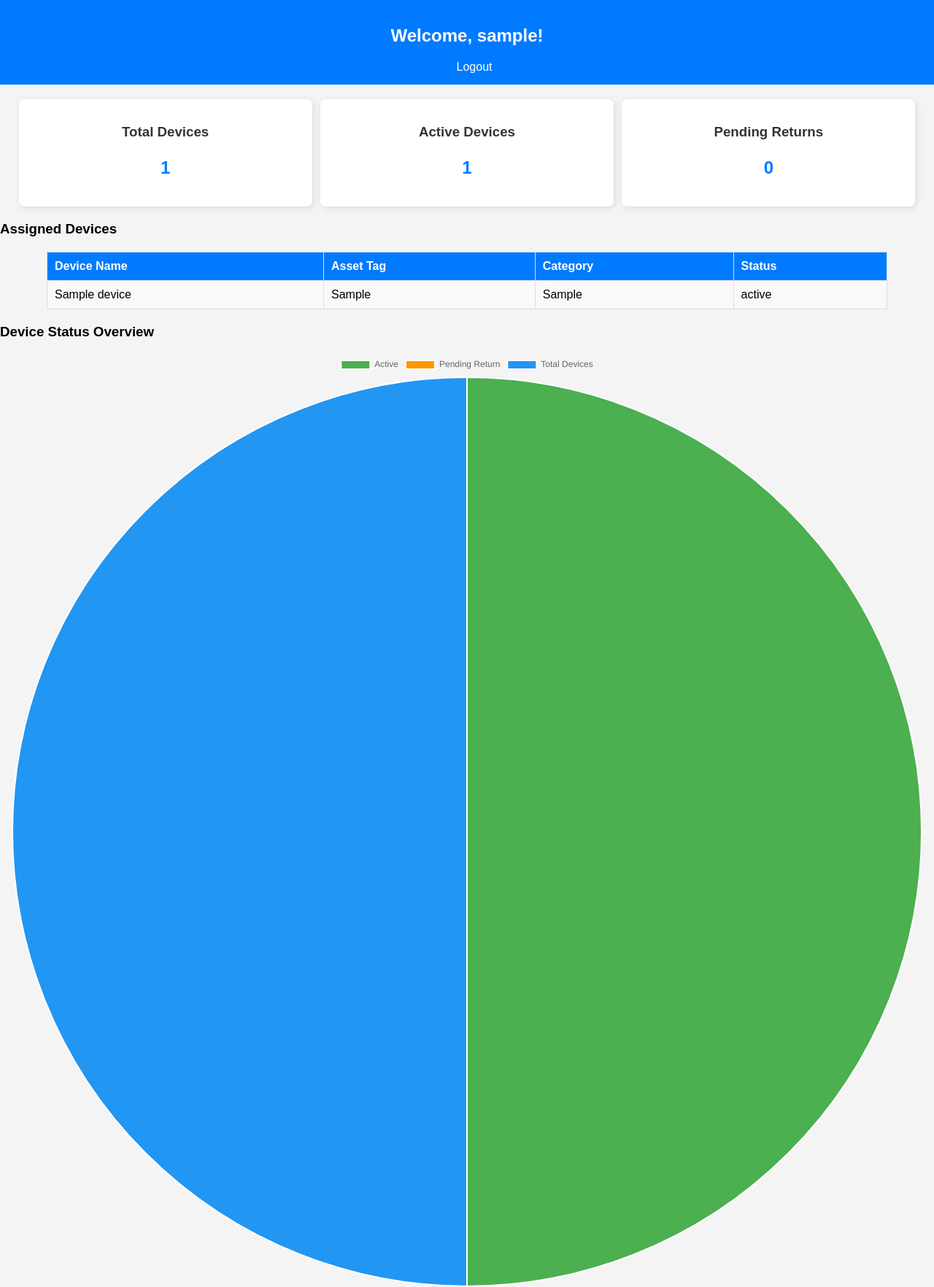
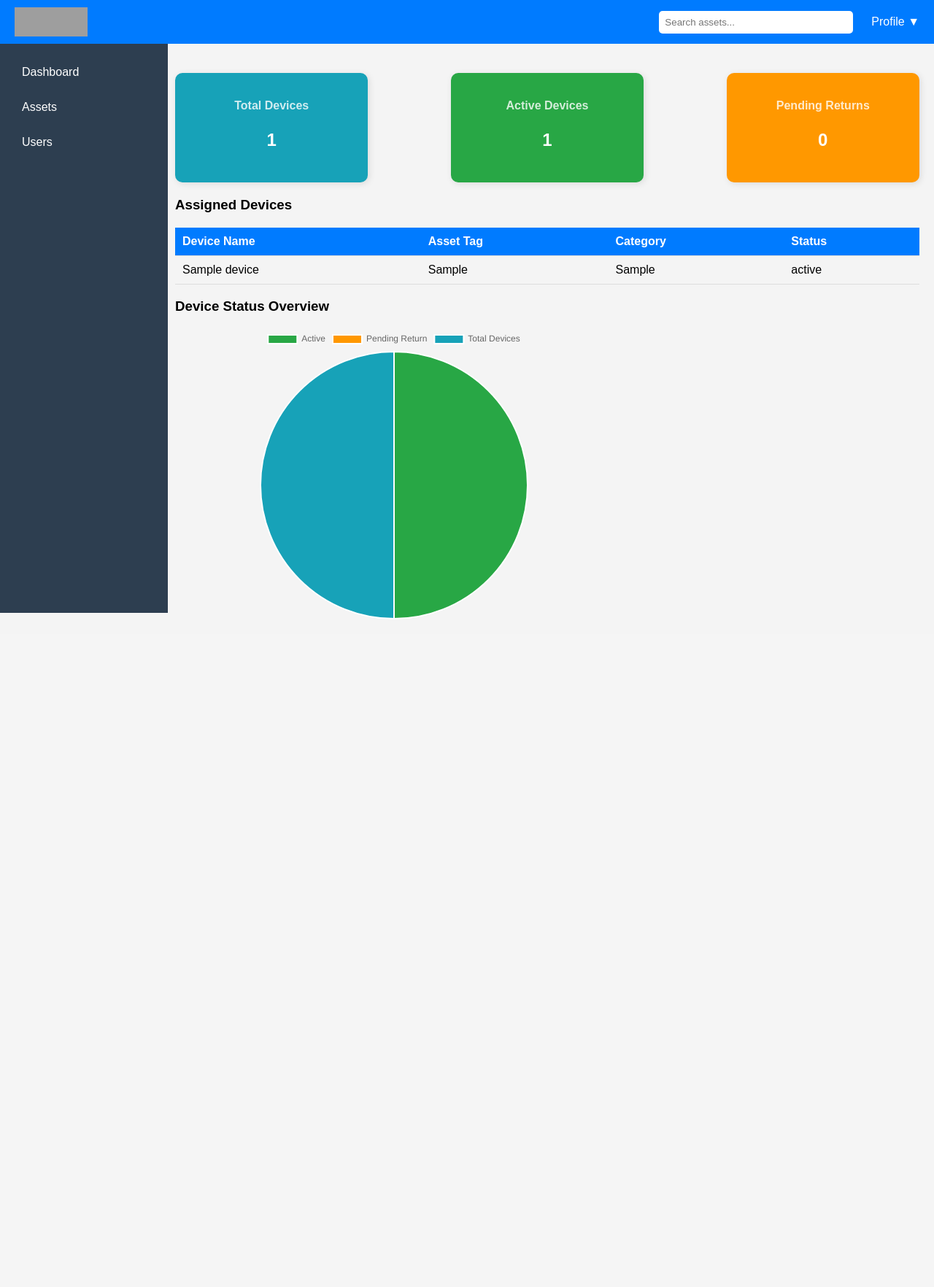
Before and after one commit to Lflores15/CEC-IT-Management, a PHP site: page /Forms/Dashboard/dashboard.php in a window 1280 px wide. Shown: the whole page at 73% size. After the commit the page ends 847 px from the top, so only its background shows below. Run offline with PHP 8.4, Linux system fonts and the light colour scheme; the visitor is signed in with stand-in values (Sample User, id 1); tables that the repository leaves empty or names only in its code hold one stand-in row (values such as "Sample post"); data that the repository does not hold is empty; grey boxes are pictures that could not be loaded.

Commit message:
Mainpage styling and scripts

```diff
--- /dev/null
+++ b/Assets/script.js
@@ -0,0 +1,56 @@
+document.addEventListener("DOMContentLoaded", function () {
+    const profileBtn = document.querySelector(".profile-btn");
+    const profileDropdown = document.querySelector(".profile-dropdown");
+
+    if (profileBtn) {
+        profileBtn.addEventListener("click", function (event) {
+            event.stopPropagation(); // Prevents immediate closing
+            profileDropdown.classList.toggle("active");
+        });
+    }
+
+    // Close dropdown when clicking outside
+    document.addEventListener("click", function (event) {
+        if (!profileDropdown.contains(event.target)) {
+            profileDropdown.classList.remove("active");
+        }
+    });
+});
+
+document.addEventListener("DOMContentLoaded", function () {
+    const filterName = document.getElementById("filter-name");
+    const filterTag = document.getElementById("filter-tag");
+    const filterCategory = document.getElementById("filter-category");
+    const filterStatus = document.getElementById("filter-status");
+    const tableRows = document.querySelectorAll("#device-table tbody tr");
+
+    function filterTable() {
+        const nameValue = filterName.value.toLowerCase();
+        const tagValue = filterTag.value.toLowerCase();
+        const categoryValue = filterCategory.value.toLowerCase();
+        const statusValue = filterStatus.value.toLowerCase();
+
+        tableRows.forEach(row => {
+            const name = row.cells[0].textContent.toLowerCase();
+            const tag = row.cells[1].textContent.toLowerCase();
+            const category = row.cells[2].textContent.toLowerCase();
+            const status = row.cells[3].textContent.toLowerCase();
+
+            const nameMatch = name.includes(nameValue);
+            const tagMatch = tag.includes(tagValue);
+            const categoryMatch = categoryValue === "" || category.includes(categoryValue);
+            const statusMatch = statusValue === "" || status.includes(statusValue);
+
+            if (nameMatch && tagMatch && categoryMatch && statusMatch) {
+                row.style.display = "";
+            } else {
+                row.style.display = "none";
+            }
+        });
+    }
+
+    filterName.addEventListener("input", filterTable);
+    filterTag.addEventListener("input", filterTable);
+    filterCategory.addEventListener("change", filterTable);
+    filterStatus.addEventListener("change", filterTable);
+});
--- a/Assets/styles.css
+++ b/Assets/styles.css
@@ -6,59 +6,241 @@ body {
     background-color: #f4f4f4;
 }
 
-/* Header */
-header {
+/* Top Navbar - Full Width */
+.top-navbar {
+    position: fixed;
+    top: 0;
+    left: 0;
+    width: 100%;
+    height: 60px;
     background: #007bff;
     color: white;
-    padding: 15px;
-    text-align: center;
+    display: flex;
+    align-items: center;
+    padding: 0 20px;
+    z-index: 1000;
 }
 
-header a {
+/* Left Side (Logo) */
+.top-navbar .logo {
+    height: 40px;
+    margin-right: auto; /* Pushes the rest of navbar to the right */
+}
+
+/* Right Side (Search + Profile Dropdown) */
+.navbar-right {
+    display: flex;
+    align-items: center;
+    gap: 15px; /* Spacing between elements */
+}
+
+/* Search Bar */
+.top-navbar input {
+    padding: 8px;
+    width: 250px;
+    border: none;
+    border-radius: 5px;
+}
+
+/* Profile Dropdown */
+.profile-dropdown {
+    position: relative;
+    margin-right: 30px;
+}
+
+/* Profile Button */
+.profile-btn {
+    background: none;
+    color: white;
+    border: none;
+    cursor: pointer;
+    font-size: 16px;
+    padding: 10px;
+    display: flex;
+    align-items: center;
+}
+
+/* Dropdown Content */
+.profile-dropdown-content {
+    display: none;
+    position: absolute;
+    top: 100%;
+    right: 0;
+    background: white;
+    min-width: 160px;
+    box-shadow: 0px 8px 16px rgba(0, 0, 0, 0.2);
+    z-index: 1000;
+    border-radius: 5px;
+}
+
+/* Ensure Dropdown Stays Within Screen */
+@media (max-width: 768px) {
+    .profile-dropdown-content {
+        left: auto;
+        right: 10px;
+    }
+}
+
+/* Dropdown Links */
+.profile-dropdown-content a {
+    color: #333;
+    padding: 12px;
+    display: block;
+    text-decoration: none;
+    font-size: 14px;
+}
+
+/* Hover Effect */
+.profile-dropdown-content a:hover {
+    background: #007bff;
+    color: white;
+}
+
+/* Show Dropdown on Click */
+.profile-dropdown.active .profile-dropdown-content {
+    display: block;
+}
+
+/* Sidebar */
+.sidebar {
+    position: fixed;
+    top: 60px;
+    width: 200px;
+    height: calc(100% - 60px);
+    background: #2d3e50;
+    color: white;
+    padding: 20px;
+    display: flex;
+    flex-direction: column;
+    padding-right: 10px;
+}
+
+/* Sidebar Links */
+.sidebar h2 {
+    text-align: center;
+    margin-bottom: 20px;
+}
+
+.sidebar a {
     color: white;
     text-decoration: none;
-    margin-left: 20px;
+    padding: 10px;
+    display: block;
+    margin-bottom: 10px;
+    border-radius: 5px;
 }
 
-/* Dashboard Stats */
-.dashboard {
-    display: flex;
-    justify-content: space-around;
-    margin: 20px;
-    flex-wrap: wrap;
+.sidebar a:hover {
+    background: #0056b3;
 }
 
-.stat-box {
+/* Main Content */
+.main-content {
+    margin-top: 80px;
+    margin-left: 220px;
+    padding: 20px;
+}
+
+/* Dashboard Cards */
+.dashboard-cards {
+    display: flex;
+    justify-content: space-between;
+    flex-wrap: wrap;
+    margin-bottom: 20px;
+}
+
+.card {
     background: white;
-    padding: 15px;
-    border-radius: 8px;
+    padding: 20px;
+    border-radius: 10px;
+    width: 22%;
     box-shadow: 2px 2px 10px rgba(0, 0, 0, 0.1);
     text-align: center;
-    width: 30%;
+    color: white;
 }
 
-.stat-box h3 {
-    margin-bottom: 10px;
-    color: #333;
+/* Stat Box Colors */
+.card.total {
+    background: #17a2b8;
 }
 
-.stat-box p {
-    font-size: 1.5em;
-    font-weight: bold;
-    color: #007bff;
+.card.active {
+    background: #28a745;
 }
 
-/* Table Styles */
+.card.pending {
+    background: #ff9800;
+}
+
+.card.licenses {
+    background: #d81b60;
+}
+
+/* Text Inside Cards */
+.card h3 {
+    font-size: 16px;
+    opacity: 0.8;
+}
+
+.card p {
+    font-size: 24px;
+    font-weight: bold;
+}
+
+/* General Table Styles */
 table {
-    width: 90%;
-    margin: 20px auto;
+    width: 100%;
     border-collapse: collapse;
-    background: white;
+    margin-top: 20px;
+}
+
+/* Device Table Styling */
+.device-table {
+    background: #ffffff;
+    border: 2px solid #007bff;
+}
+
+.device-table th {
+    background: #007bff;
+    color: white;
+    padding: 10px;
+}
+
+.device-table td {
+    padding: 10px;
+    border-bottom: 1px solid #ddd;
+    text-align: left;
+}
+
+.device-table tr:hover {
+    background: #f1f1f1;
+}
+
+/* User Table Styling */
+.user-table {
+    background: #ffffff;
+    border: 2px solid #28a745;
+}
+
+.user-table th {
+    background: #28a745;
+    color: white;
+    padding: 10px;
+}
+
+.user-table td {
+    padding: 10px;
+    border-bottom: 1px solid #ddd;
+    text-align: left;
+}
+
+.user-table tr:hover {
+    background: #e8f5e9;
 }
 
 th, td {
     padding: 10px;
-    border: 1px solid #ddd;
+    border-bottom: 1px solid #ddd;
     text-align: left;
 }
 
@@ -67,27 +249,41 @@ th {
     color: white;
 }
 
-tr:nth-child(even) {
-    background: #f9f9f9;
+tr:hover {
+    background: #f1f1f1;
 }
 
-tr:hover {
-    background: #e1f0ff;
+/* Logo Styling */
+img {
+    width: 100px;
+    height: 50px;
 }
 
 /* Responsive Design */
 @media (max-width: 768px) {
-    .dashboard {
+    .dashboard-cards {
         flex-direction: column;
         align-items: center;
     }
 
-    .stat-box {
+    .card {
         width: 80%;
         margin-bottom: 10px;
     }
 
-    table {
+    .sidebar {
         width: 100%;
+        height: auto;
+        position: relative;
+        top: 60px;
+    }
+
+    .main-content {
+        margin-left: 0;
+    }
+
+    .top-navbar {
+        width: 100%;
+        left: 0;
     }
 }
--- a/Forms/Dashboard/dashboard.php
+++ b/Forms/Dashboard/dashboard.php
@@ -1,8 +1,9 @@
 <?php
 session_start();
 require_once "../../PHP/config.php";
+require_once "../../includes/navbar.php";
 
-// ✅ Redirect to login if not logged in
+// Redirect to login if not logged in
 if (!isset($_SESSION["user_id"])) {
     header("Location: ../Login/login.php");
     exit();
@@ -10,9 +11,9 @@ if (!isset($_SESSION["user_id"])) {
 
 $user_id = $_SESSION["user_id"];
 $username = $_SESSION["username"];
-$emp_id = ["emp_id"];
+$emp_id = $_SESSION["emp_id"] ?? null; // Ensure $emp_id is correctly retrieved
 
-// ✅ Fetch user information from database
+// Fetch user information
 $stmt = $conn->prepare("SELECT email, role FROM Users WHERE user_id = ?");
 $stmt->bind_param("i", $user_id);
 $stmt->execute();
@@ -20,7 +21,7 @@ $stmt->bind_result($email, $role);
 $stmt->fetch();
 $stmt->close();
 
-// ✅ Fetch device statistics
+// Fetch device statistics
 $totalDevicesQuery = $conn->query("SELECT COUNT(*) as total FROM Devices");
 $activeDevicesQuery = $conn->query("SELECT COUNT(*) as active FROM Devices WHERE status = 'Active'");
 $pendingReturnQuery = $conn->query("SELECT COUNT(*) as pending FROM Devices WHERE status = 'Pending Return'");
@@ -29,7 +30,7 @@ $totalDevices = $totalDevicesQuery->fetch_assoc()["total"];
 $activeDevices = $activeDevicesQuery->fetch_assoc()["active"];
 $pendingReturns = $pendingReturnQuery->fetch_assoc()["pending"];
 
-// ✅ Fetch assigned devices
+// Fetch all devices
 $stmt = $conn->prepare("SELECT device_name, asset_tag, category, status FROM Devices");
 $stmt->execute();
 $result = $stmt->get_result();
@@ -38,50 +39,53 @@ $devices = [];
 while ($row = $result->fetch_assoc()) {
     $devices[] = $row;
 }
+
 $stmt->close();
+$conn->close();
 ?>
+
 <!DOCTYPE html>
 <html lang="en">
 <head>
     <meta charset="UTF-8">
     <meta name="viewport" content="width=device-width, initial-scale=1.0">
     <title>User Dashboard</title>
-    <link rel="stylesheet" href="../../assets/styles.css">
-    <script src="https://cdn.jsdelivr.net/npm/chart.js"></script> <!-- ✅ Chart.js -->
+    <link rel="stylesheet" href="../../Assets/styles.css">
+    <script src="https://cdn.jsdelivr.net/npm/chart.js"></script>
 </head>
 <body>
-    <header>
-        <h2>Welcome, <?php echo htmlspecialchars($username); ?>!</h2>
-        <a href="../Login/logout.php">Logout</a>
-    </header>
-
-    <section class="dashboard">
-        <div class="stat-box">
+        <!-- Stat Cards -->
+        <section class="dashboard-cards">
+            <div class="card total">
                 <h3>Total Devices</h3>
                 <p><?php echo $totalDevices; ?></p>
             </div>
-        <div class="stat-box">
+            <div class="card active">
                 <h3>Active Devices</h3>
                 <p><?php echo $activeDevices; ?></p>
             </div>
-        <div class="stat-box">
+            <div class="card pending">
                 <h3>Pending Returns</h3>
                 <p><?php echo $pendingReturns; ?></p>
             </div>
         </section>
 
+        <!-- Devices Table -->
         <section>
             <h3>Assigned Devices</h3>
             <?php if (empty($devices)) : ?>
                 <p>No assigned devices.</p>
             <?php else : ?>
                 <table>
+                    <thead>
                         <tr>
                             <th>Device Name</th>
                             <th>Asset Tag</th>
                             <th>Category</th>
                             <th>Status</th>
                         </tr>
+                    </thead>
+                    <tbody>
                         <?php foreach ($devices as $device) : ?>
                             <tr>
                                 <td><?php echo htmlspecialchars($device["device_name"]); ?></td>
@@ -90,16 +94,14 @@ $stmt->close();
                                 <td><?php echo htmlspecialchars($device["status"]); ?></td>
                             </tr>
                         <?php endforeach; ?>
+                    </tbody>
                 </table>
             <?php endif; ?>
-    </section>
 
-    <!-- ✅ Chart.js Section -->
-    <section>
+
+        <!-- Chart.js Section -->
             <h3>Device Status Overview</h3>
-        <canvas id="deviceChart"></canvas>
-    </section>
-
+            <canvas id="deviceChart" style="max-width: 600px; max-height: 400px;"></canvas>
         <script>
             var ctx = document.getElementById('deviceChart').getContext('2d');
             var deviceChart = new Chart(ctx, {
@@ -108,11 +110,13 @@ $stmt->close();
                     labels: ['Active', 'Pending Return', 'Total Devices'],
                     datasets: [{
                         data: [<?php echo $activeDevices; ?>, <?php echo $pendingReturns; ?>, <?php echo $totalDevices; ?>],
-                    backgroundColor: ['#4CAF50', '#FF9800', '#2196F3']
+                        backgroundColor: ['#28a745', '#ff9800', '#17a2b8']
                     }]
                 }
             });
         </script>
+    </div>
+    </section>
 
 </body>
 </html>
--- /dev/null
+++ b/includes/navbar.php
@@ -0,0 +1,68 @@
+<?php
+session_start();
+if (!isset($_SESSION["user_id"])) {
+    header("Location: ../Login/login.php");
+    exit();
+}
+
+// Get the current page name dynamically
+$pageTitle = "CEC-IT"; // Default title
+$currentPage = basename($_SERVER['PHP_SELF'], ".php"); // Extracts filename without extension
+
+// Set custom titles for each page
+$pageTitles = [
+    "dashboard" => "Dashboard",
+    "assets" => "Assets",
+    "users" => "Users",
+    "settings" => "Settings",
+];
+
+if (array_key_exists($currentPage, $pageTitles)) {
+    $pageTitle = $pageTitles[$currentPage];
+}
+?>
+
+<!DOCTYPE html>
+<html lang="en">
+<head>
+    <meta charset="UTF-8">
+    <meta name="viewport" content="width=device-width, initial-scale=1.0">
+    <title><?php echo $pageTitle; ?> | CEC-IT</title>
+    <link rel="stylesheet" href="../assets/styles.css">
+</head>
+<body>
+
+    <!-- Top Navbar -->
+<div class="top-navbar">
+    <img src="../../Assets/CEC-Logo.png" alt="CEC-IT Logo" class="logo">
+
+    <div class="navbar-right">
+        <input type="text" placeholder="Search assets...">
+
+        <!-- Profile Dropdown -->
+        <div class="profile-dropdown">
+            <button class="profile-btn">Profile ▼</button>
+            <div class="profile-dropdown-content">
+                <a href="../Users/profile.php">View Profile</a>
+                <a href="../Settings/settings.php">Settings</a>
+                <a href="../Login/logout.php">Logout</a>
+            </div>
+        </div>
+    </div>
+</div>
+
+    <!-- Sidebar -->
+    <div class="sidebar">
+        <a href="../Dashboard/dashboard.php" class="<?php echo ($currentPage == 'dashboard') ? 'active' : ''; ?>">Dashboard</a>
+        <a href="../Dashboard/asset_Dashboard.php" class="<?php echo ($currentPage == 'assets') ? 'active' : ''; ?>">Assets</a>
+        <a href="../Users/users.php" class="<?php echo ($currentPage == 'users') ? 'active' : ''; ?>">Users</a>
+    </div>
+
+    <!-- Main Content Wrapper -->
+    <div class="main-content">
+
+    <!-- Script Link -->
+    <script src="../../Assets/script.js"></script>
+
+</body>
+</html>
```
Also changed, not shown: Forms/Dashboard/asset_Dashboard.php (added, +58 -0 lines), Forms/Registration/register.php (added, +59 -0 lines). Lines whose indentation alone changed are shown as unchanged.
